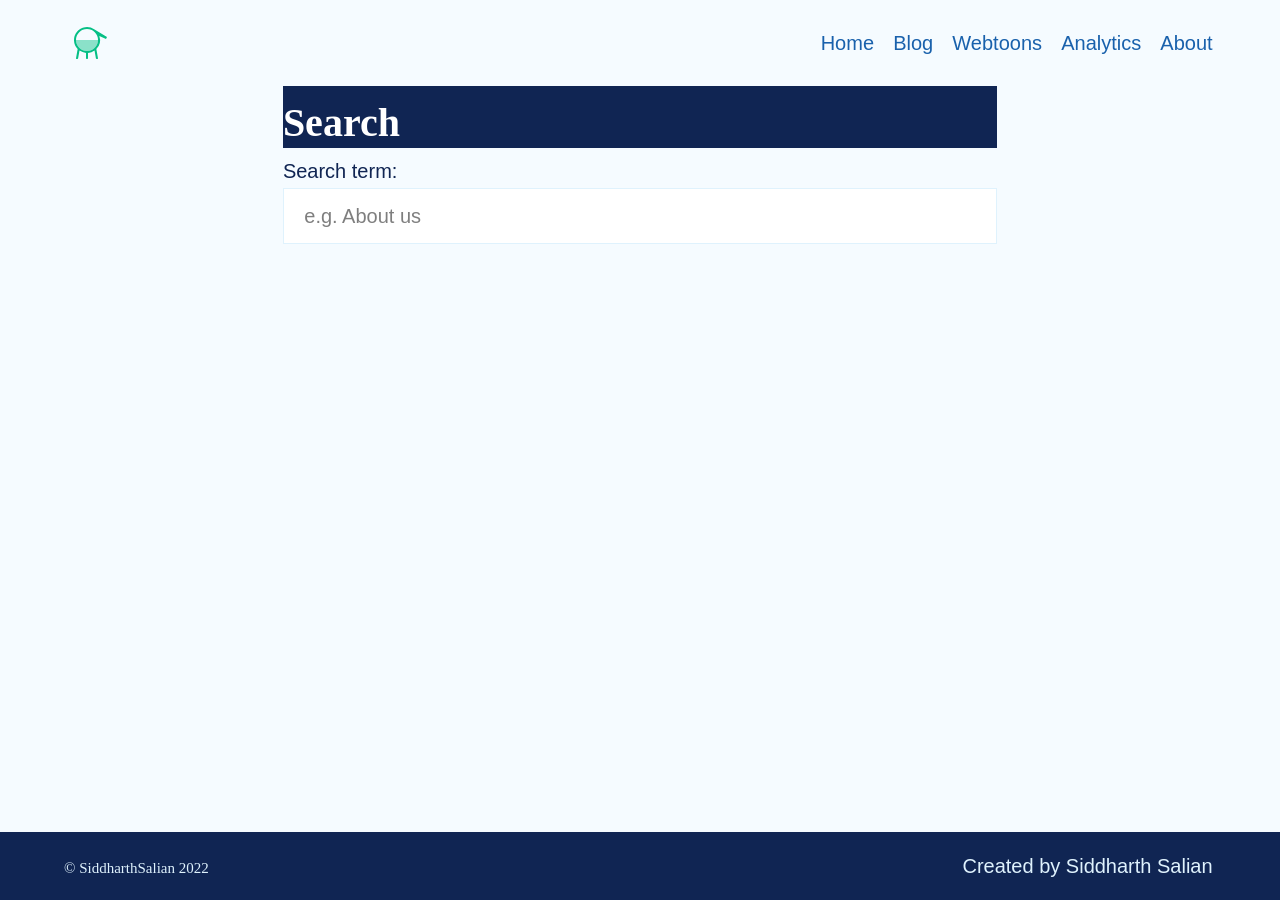
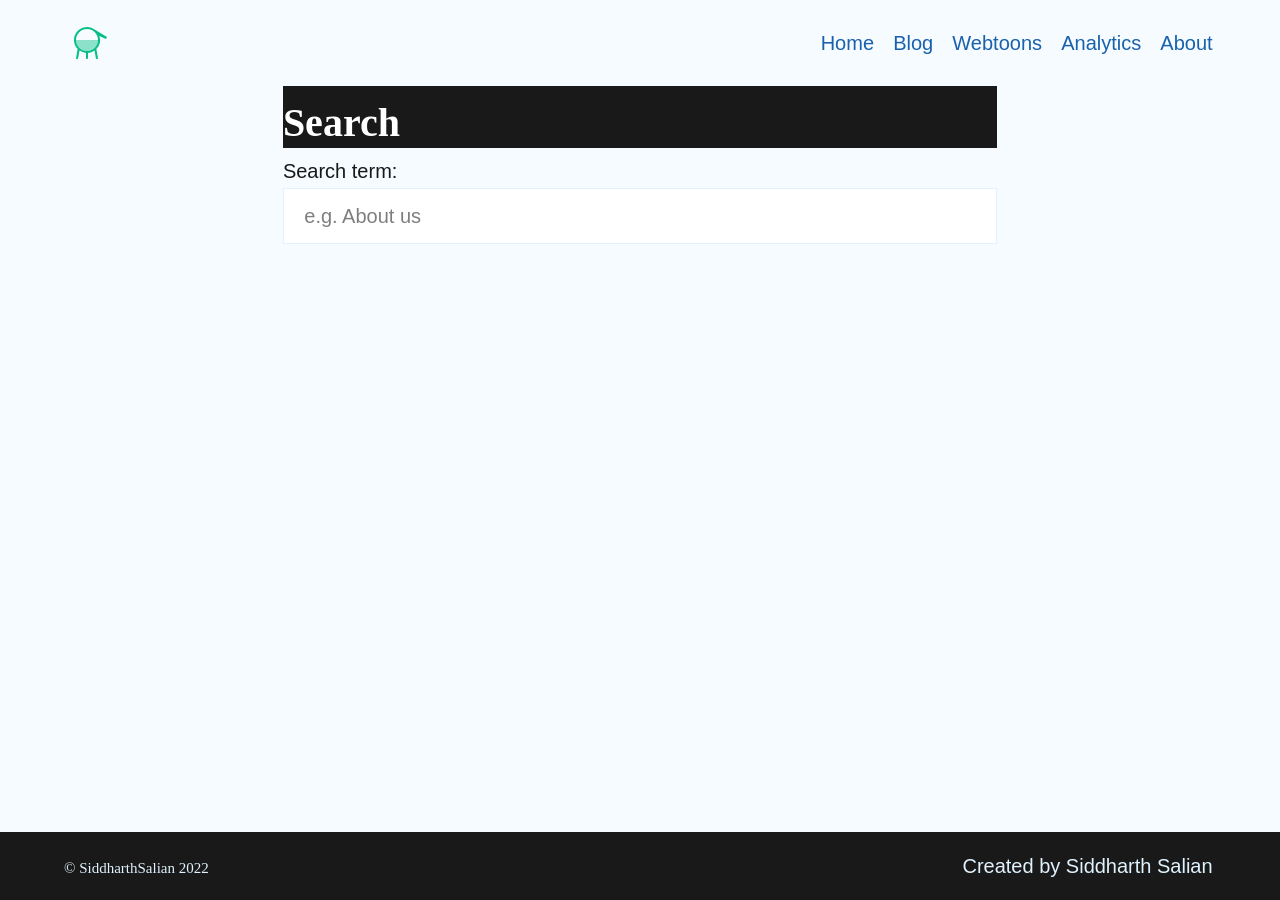
Before and after one commit to SiddharthSalian/saliansiddharth, a Jekyll site: the page built from search.md, in a window 1280 px wide. Built offline with Jekyll 4.4.1, drawn with Linux system fonts in a browser that asks for light colours.

Commit message:
Update _settings.scss

```diff
--- a/_sass/_settings.scss
+++ b/_sass/_settings.scss
@@ -7,8 +7,8 @@ $accentColour: #1961ac !default;
 // Text colours
 // $headingColour: #242e2b !default;
 // $bodyColour: #242e2b !default;
-$headingColour: #102553 !default;
-$bodyColour: #102553 !default;
+$headingColour: #191919 !default;
+$bodyColour: #191919 !default;
 $linkColour: #1961ac !default;
 $hoverColour: #000e1f !default;
 $focusColour: #fa407a !default;
```
